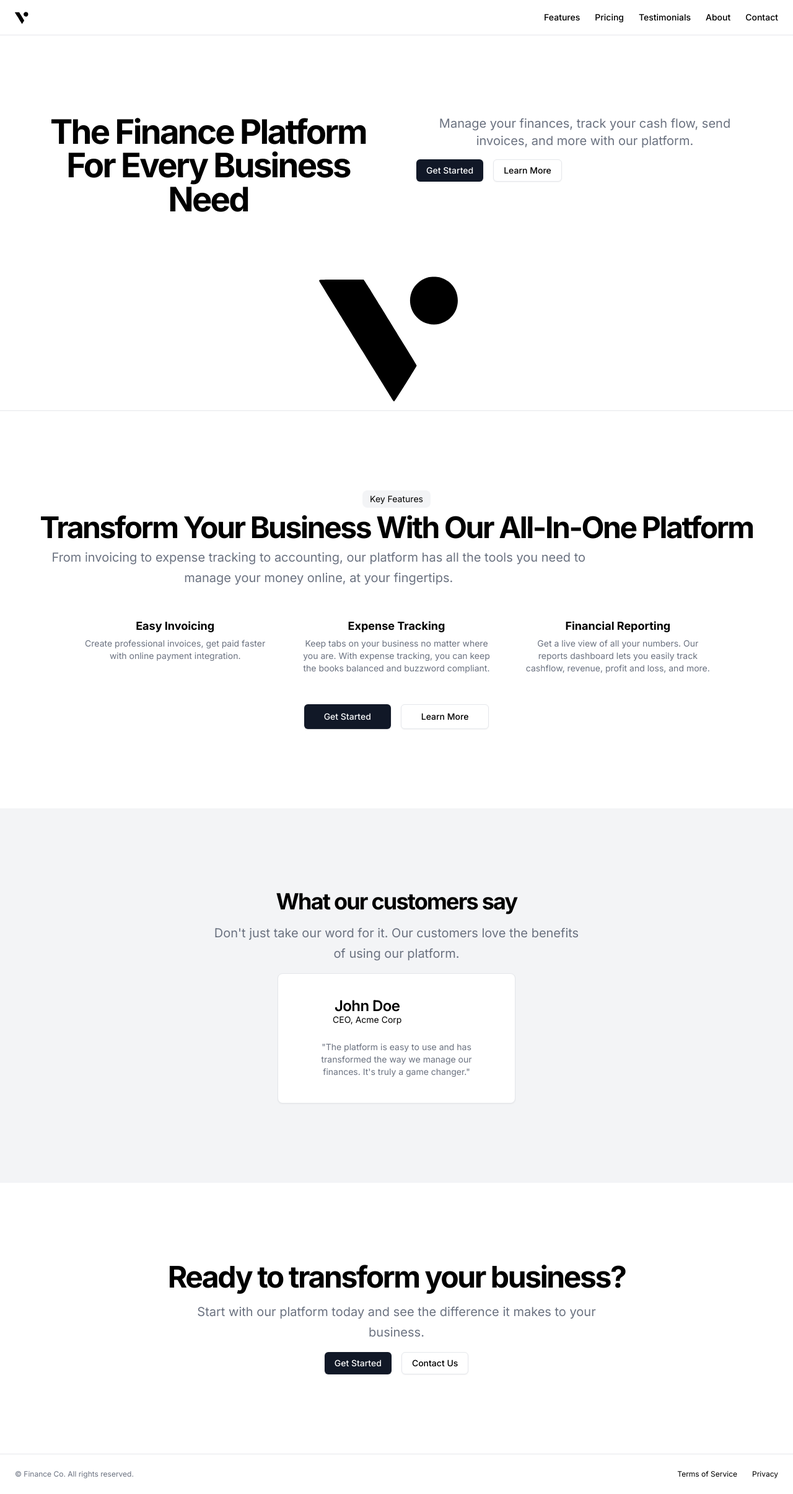
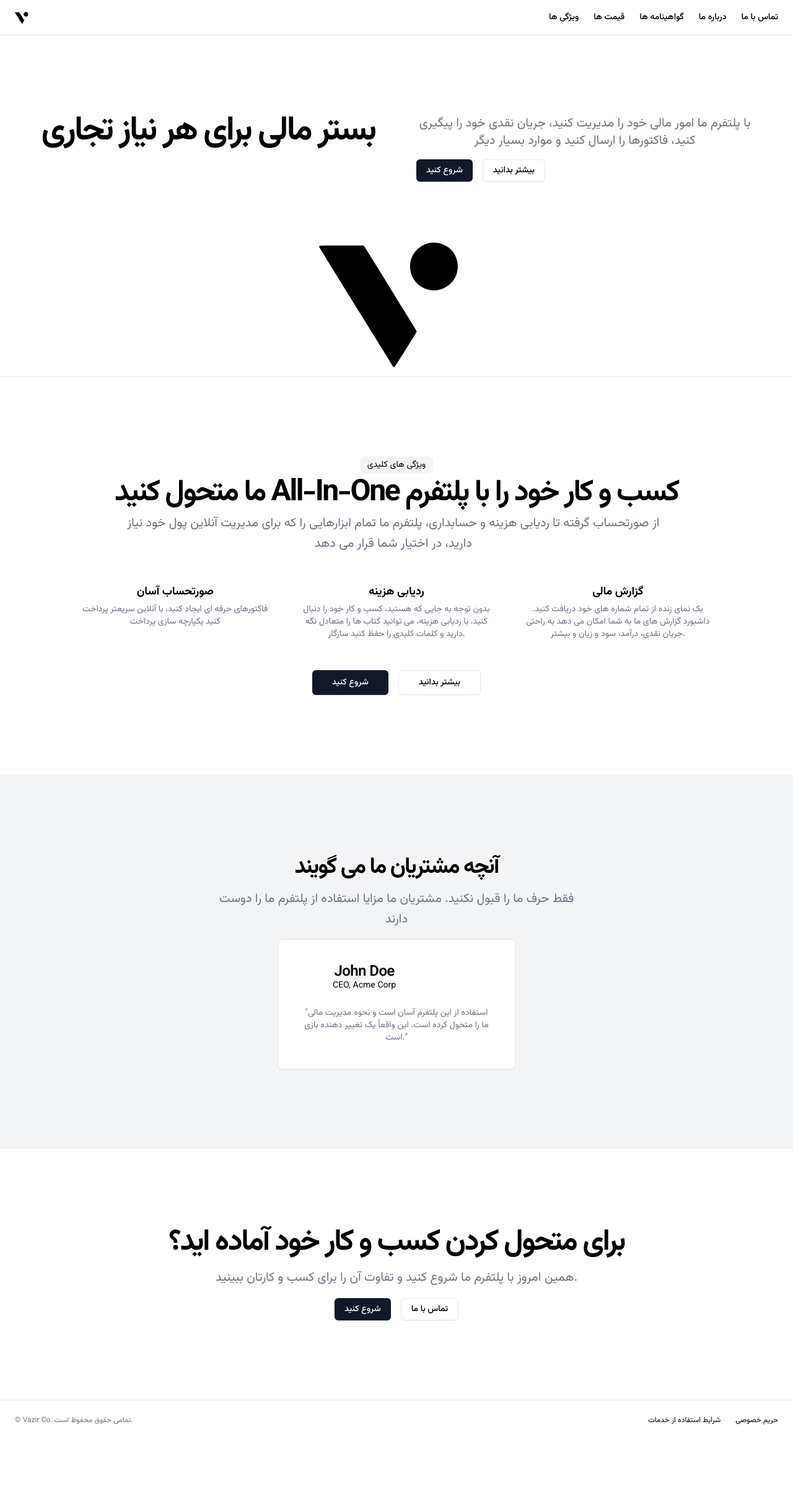
Before and after one commit to aminwhat/vazir.io.github.io, a Next.js app: page / in a window 1280 px wide. Shown: the whole page at 62% size. After the commit the page ends 2323 px from the top, so only its background shows below. Built offline with nearby package versions, Linux system fonts and the light colour scheme.

Commit message:
Change Font and Translate

```diff
--- a/app/layout.tsx
+++ b/app/layout.tsx
@@ -1,8 +1,13 @@
 import type { Metadata } from "next";
-import { Inter } from "next/font/google";
+import { Vazirmatn } from "next/font/google";
 import "./globals.css";
 
-const inter = Inter({ subsets: ["latin"] });
+const vazirmatn = Vazirmatn({
+  preload: true,
+  style: ["normal"],
+  subsets: ["arabic"],
+  display: "auto",
+});
 
 export const metadata: Metadata = {
   title: "نرم افزار ابری وزیر",
@@ -20,7 +25,7 @@ export default function RootLayout({
 }) {
   return (
     <html lang="en">
-      <body className={inter.className}>{children}</body>
+      <body className={vazirmatn.className}>{children}</body>
     </html>
   );
 }
--- a/components/component/landing.tsx
+++ b/components/component/landing.tsx
@@ -17,40 +17,40 @@ export function Landing() {
   return (
     <div className="flex flex-col min-h-screen">
       <header className="px-4 lg:px-6 h-14 flex items-center">
-        <Link className="flex items-center justify-center" href="#">
+        <Link className="flex items-center justify-center" href="/">
           <AppLogo className="h-6 w-6" />
-          <span className="sr-only">Finance Co.</span>
+          <span className="sr-only">Vazir Co.</span>
         </Link>
         <nav className="ml-auto flex gap-4 sm:gap-6">
           <Link
             className="text-sm font-medium hover:underline underline-offset-4"
             href="#"
           >
-            Features
+            ویژگی ها
           </Link>
           <Link
             className="text-sm font-medium hover:underline underline-offset-4"
             href="#"
           >
-            Pricing
+            قیمت ها
           </Link>
           <Link
             className="text-sm font-medium hover:underline underline-offset-4"
             href="#"
           >
-            Testimonials
+            گواهینامه ها
           </Link>
           <Link
             className="text-sm font-medium hover:underline underline-offset-4"
             href="#"
           >
-            About
+            درباره ما
           </Link>
           <Link
             className="text-sm font-medium hover:underline underline-offset-4"
             href="#"
           >
-            Contact
+            تماس با ما
           </Link>
         </nav>
       </header>
@@ -60,26 +60,26 @@ export function Landing() {
             <div className="grid max-w-[1300px] mx-auto gap-4 px-4 sm:px-6 md:px-10 md:grid-cols-2 md:gap-16">
               <div>
                 <h1 className="lg:leading-tighter text-3xl font-bold tracking-tighter sm:text-4xl md:text-5xl xl:text-[3.4rem] 2xl:text-[3.75rem]">
-                  The Finance Platform For Every Business Need
+                  بستر مالی برای هر نیاز تجاری
                 </h1>
               </div>
               <div className="flex flex-col items-start space-y-4">
                 <p className="mx-auto max-w-[700px] text-gray-500 md:text-xl dark:text-gray-400">
-                  Manage your finances, track your cash flow, send invoices, and
-                  more with our platform.
+                  با پلتفرم ما امور مالی خود را مدیریت کنید، جریان نقدی خود را
+                  پیگیری کنید، فاکتورها را ارسال کنید و موارد بسیار دیگر
                 </p>
                 <div className="space-x-4">
                   <Link
                     className="inline-flex h-9 items-center justify-center rounded-md bg-gray-900 px-4 py-2 text-sm font-medium text-gray-50 shadow transition-colors hover:bg-gray-900/90 focus-visible:outline-none focus-visible:ring-1 focus-visible:ring-gray-950 disabled:pointer-events-none disabled:opacity-50 dark:bg-gray-50 dark:text-gray-900 dark:hover:bg-gray-50/90 dark:focus-visible:ring-gray-300"
                     href="#"
                   >
-                    Get Started
+                    شروع کنید
                   </Link>
                   <Link
                     className="inline-flex h-9 items-center justify-center rounded-md border border-gray-200 border-gray-200 bg-white px-4 py-2 text-sm font-medium shadow-sm transition-colors hover:bg-gray-100 hover:text-gray-900 focus-visible:outline-none focus-visible:ring-1 focus-visible:ring-gray-950 disabled:pointer-events-none disabled:opacity-50 dark:border-gray-800 dark:border-gray-800 dark:bg-gray-950 dark:hover:bg-gray-800 dark:hover:text-gray-50 dark:focus-visible:ring-gray-300"
                     href="#"
                   >
-                    Learn More
+                    بیشتر بدانید
                   </Link>
                 </div>
               </div>
@@ -92,40 +92,40 @@ export function Landing() {
             <div className="flex flex-col items-center justify-center space-y-4 text-center">
               <div className="space-y-2">
                 <div className="inline-block rounded-lg bg-gray-100 px-3 py-1 text-sm dark:bg-gray-800">
-                  Key Features
+                  ویژگی های کلیدی
                 </div>
                 <h2 className="text-3xl font-bold tracking-tighter sm:text-5xl">
-                  Transform Your Business With Our All-In-One Platform
+                  ما متحول کنید All-In-One کسب و کار خود را با پلتفرم
                 </h2>
                 <p className="max-w-[900px] text-gray-500 md:text-xl/relaxed lg:text-base/relaxed xl:text-xl/relaxed dark:text-gray-400">
-                  From invoicing to expense tracking to accounting, our platform
-                  has all the tools you need to manage your money online, at
-                  your fingertips.
+                  از صورتحساب گرفته تا ردیابی هزینه و حسابداری، پلتفرم ما تمام
+                  ابزارهایی را که برای مدیریت آنلاین پول خود نیاز دارید، در
+                  اختیار شما قرار می دهد
                 </p>
               </div>
             </div>
             <div className="mx-auto grid items-start gap-8 sm:max-w-4xl sm:grid-cols-2 md:gap-12 lg:max-w-5xl lg:grid-cols-3">
               <div className="grid gap-1">
-                <h3 className="text-lg font-bold">Easy Invoicing</h3>
+                <h3 className="text-lg font-bold">صورتحساب آسان</h3>
                 <p className="text-sm text-gray-500 dark:text-gray-400">
-                  Create professional invoices, get paid faster with online
-                  payment integration.
+                  فاکتورهای حرفه ای ایجاد کنید، با آنلاین سریعتر پرداخت کنید
+                  یکپارچه سازی پرداخت
                 </p>
               </div>
               <div className="grid gap-1">
-                <h3 className="text-lg font-bold">Expense Tracking</h3>
+                <h3 className="text-lg font-bold">ردیابی هزینه</h3>
                 <p className="text-sm text-gray-500 dark:text-gray-400">
-                  Keep tabs on your business no matter where you are. With
-                  expense tracking, you can keep the books balanced and buzzword
-                  compliant.
+                  بدون توجه به جایی که هستید، کسب و کار خود را دنبال کنید. با
+                  ردیابی هزینه، می توانید کتاب ها را متعادل نگه دارید و کلمات
+                  کلیدی را حفظ کنید سازگار.
                 </p>
               </div>
               <div className="grid gap-1">
-                <h3 className="text-lg font-bold">Financial Reporting</h3>
+                <h3 className="text-lg font-bold">گزارش مالی</h3>
                 <p className="text-sm text-gray-500 dark:text-gray-400">
-                  Get a live view of all your numbers. Our reports dashboard
-                  lets you easily track cashflow, revenue, profit and loss, and
-                  more.
+                  یک نمای زنده از تمام شماره های خود دریافت کنید. داشبورد گزارش
+                  های ما به شما امکان می دهد به راحتی جریان نقدی، درآمد، سود و
+                  زیان و بیشتر.
                 </p>
               </div>
             </div>
@@ -134,13 +134,13 @@ export function Landing() {
                 className="inline-flex h-10 items-center justify-center rounded-md bg-gray-900 px-8 text-sm font-medium text-gray-50 shadow transition-colors hover:bg-gray-900/90 focus-visible:outline-none focus-visible:ring-1 focus-visible:ring-gray-950 disabled:pointer-events-none disabled:opacity-50 dark:bg-gray-50 dark:text-gray-900 dark:hover:bg-gray-50/90 dark:focus-visible:ring-gray-300"
                 href="#"
               >
-                Get Started
+                شروع کنید
               </Link>
               <Link
                 className="inline-flex h-10 items-center justify-center rounded-md border border-gray-200 border-gray-200 bg-white px-8 text-sm font-medium shadow-sm transition-colors hover:bg-gray-100 hover:text-gray-900 focus-visible:outline-none focus-visible:ring-1 focus-visible:ring-gray-950 disabled:pointer-events-none disabled:opacity-50 dark:border-gray-800 dark:border-gray-800 dark:bg-gray-950 dark:hover:bg-gray-800 dark:hover:text-gray-50 dark:focus-visible:ring-gray-300"
                 href="#"
               >
-                Learn More
+                بیشتر بدانید
               </Link>
             </div>
           </div>
@@ -149,11 +149,11 @@ export function Landing() {
           <div className="container grid items-center justify-center gap-4 px-4 md:px-6">
             <div className="space-y-3">
               <h2 className="text-3xl font-bold tracking-tighter md:text-4xl/tight">
-                What our customers say
+                آنچه مشتریان ما می گویند
               </h2>
               <p className="mx-auto max-w-[600px] text-gray-500 md:text-xl/relaxed lg:text-base/relaxed xl:text-xl/relaxed dark:text-gray-400">
-                Don't just take our word for it. Our customers love the benefits
-                of using our platform.
+                فقط حرف ما را قبول نکنید. مشتریان ما مزایا استفاده از پلتفرم ما
+                را دوست دارند
               </p>
             </div>
             <div className="mx-auto w-full max-w-sm space-y-2">
@@ -173,8 +173,8 @@ export function Landing() {
                 </CardHeader>
                 <CardContent>
                   <p className="text-sm text-gray-500">
-                    "The platform is easy to use and has transformed the way we
-                    manage our finances. It's truly a game changer."
+                    "استفاده از این پلتفرم آسان است و نحوه مدیریت مالی ما را
+                    متحول کرده است. این واقعاً یک تغییر دهنده بازی است."
                   </p>
                 </CardContent>
               </Card>
@@ -185,24 +185,24 @@ export function Landing() {
           <div className="container px-4 md:px-6">
             <div className="flex flex-col items-center justify-center space-y-4 text-center">
               <h2 className="text-3xl font-bold tracking-tighter sm:text-5xl">
-                Ready to transform your business?
+                برای متحول کردن کسب و کار خود آماده اید؟
               </h2>
               <p className="mx-auto max-w-[700px] text-gray-500 md:text-xl/relaxed lg:text-base/relaxed xl:text-xl/relaxed dark:text-gray-400">
-                Start with our platform today and see the difference it makes to
-                your business.
+                همین امروز با پلتفرم ما شروع کنید و تفاوت آن را برای کسب و
+                کارتان ببینید.
               </p>
               <div className="space-x-4">
                 <Link
                   className="inline-flex h-9 items-center justify-center rounded-md bg-gray-900 px-4 py-2 text-sm font-medium text-gray-50 shadow transition-colors hover:bg-gray-900/90 focus-visible:outline-none focus-visible:ring-1 focus-visible:ring-gray-950 disabled:pointer-events-none disabled:opacity-50 dark:bg-gray-50 dark:text-gray-900 dark:hover:bg-gray-50/90 dark:focus-visible:ring-gray-300"
                   href="#"
                 >
-                  Get Started
+                  شروع کنید
                 </Link>
                 <Link
                   className="inline-flex h-9 items-center justify-center rounded-md border border-gray-200 border-gray-200 bg-white px-4 py-2 text-sm font-medium shadow-sm transition-colors hover:bg-gray-100 hover:text-gray-900 focus-visible:outline-none focus-visible:ring-1 focus-visible:ring-gray-950 disabled:pointer-events-none disabled:opacity-50 dark:border-gray-800 dark:border-gray-800 dark:bg-gray-950 dark:hover:bg-gray-800 dark:hover:text-gray-50 dark:focus-visible:ring-gray-300"
                   href="#"
                 >
-                  Contact Us
+                  تماس با ما
                 </Link>
               </div>
             </div>
@@ -211,14 +211,14 @@ export function Landing() {
       </main>
       <footer className="flex flex-col gap-2 sm:flex-row py-6 w-full shrink-0 items-center px-4 md:px-6 border-t">
         <p className="text-xs text-gray-500 dark:text-gray-400">
-          © Finance Co. All rights reserved.
+          © Vazir Co. تمامی حقوق محفوظ است.
         </p>
         <nav className="sm:ml-auto flex gap-4 sm:gap-6">
           <Link className="text-xs hover:underline underline-offset-4" href="#">
-            Terms of Service
+            شرایط استفاده از خدمات
           </Link>
           <Link className="text-xs hover:underline underline-offset-4" href="#">
-            Privacy
+            حریم خصوصی
           </Link>
         </nav>
       </footer>
```
